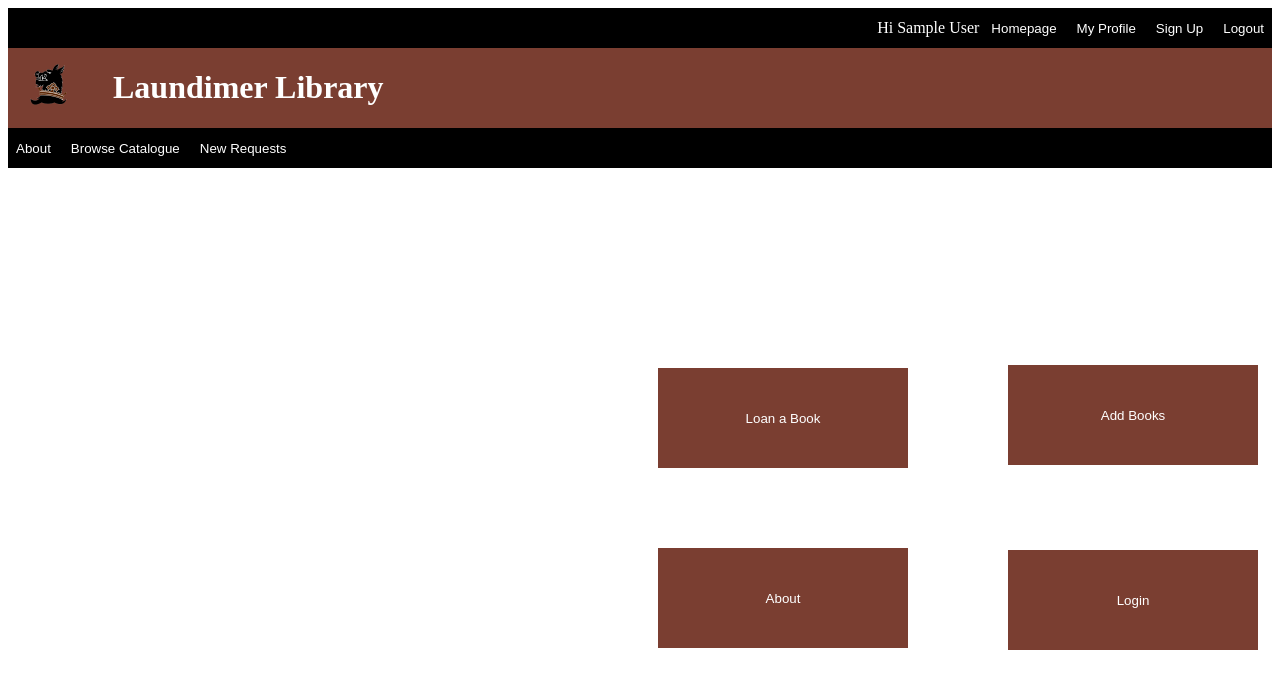
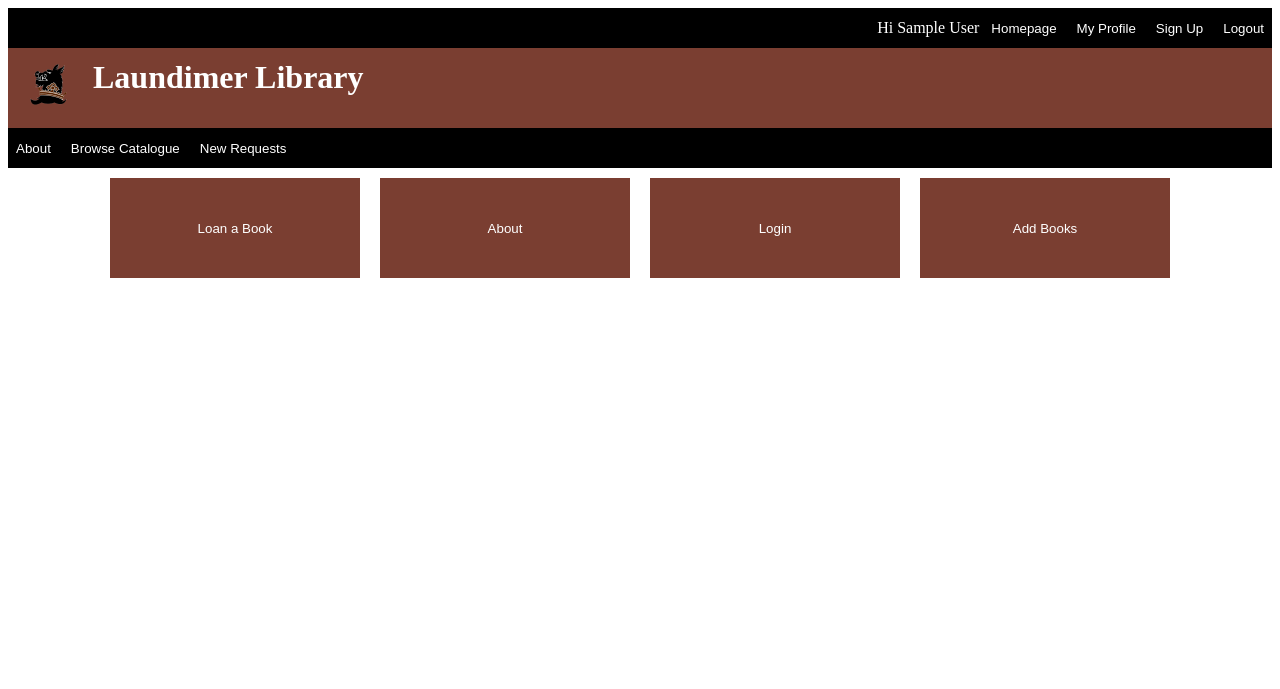
Before and after one commit to laksh2605/Laundimerlibrary2, a PHP site: page / in a window 1280 px wide. Shown: the top 689 px of the page. Run offline with PHP 8.4, Linux system fonts and the light colour scheme; the visitor is signed in with stand-in values (Sample User, id 1).

Commit message:
homepage

```diff
--- a/index.php
+++ b/index.php
@@ -1,13 +1,19 @@
+<!DOCTYPE html>
 <html>
-    <head>
-        <title>Laundimer Library</title>
-        <link rel="stylesheet" href="header.css">
-    </head>
+<head>
+    <title>Laundimer Library</title>
+    <link rel="stylesheet" href="header.css">
+    <link rel="stylesheet" href="styles.css">
+</head>
     <body>
     <?php require 'navbar.php'; ?>
-    <button class="profilebuttoncss" style="margin-left: 650px ; margin-top:200px; height:100px; "onclick="document.location.href='loanbooks.php'">Loan a Book</button>
-    <button class="profilebuttoncss" style="margin-left: 650px ; margin-top:80px; height:100px; "onclick="document.location.href='About.php'">About</button>
-    <button class="profilebuttoncss" style="margin-left: 1000px ; margin-top:-98px; height:100px; "onclick="document.location.href='login.php'">Login</button>
-    <button class="profilebuttoncss" style="margin-left: 1000px ; margin-top:-285px; height:100px; "onclick="document.location.href='addbooks.php'">Add Books</button>
+
+    <div class="buttons">
+        <button class="profilebuttoncss" onclick="document.location.href='loanbooks.php'">Loan a Book</button>
+        <button class="profilebuttoncss" onclick="document.location.href='About.php'">About</button>
+        <button class="profilebuttoncss" onclick="document.location.href='login.php'">Login</button>
+        <button class="profilebuttoncss" onclick="document.location.href='addbooks.php'">Add Books</button>
+    </div>
+
     </body>
 </html>
--- /dev/null
+++ b/styles.css
@@ -0,0 +1,11 @@
+.buttons {
+    display: flex;
+    justify-content: center;
+    align-items: center;
+    height: 100%;
+}
+
+.profilebuttoncss {
+    margin: 10px;
+    height: 100px;
+}
```
Also changed, not shown: library.jpg (added).
